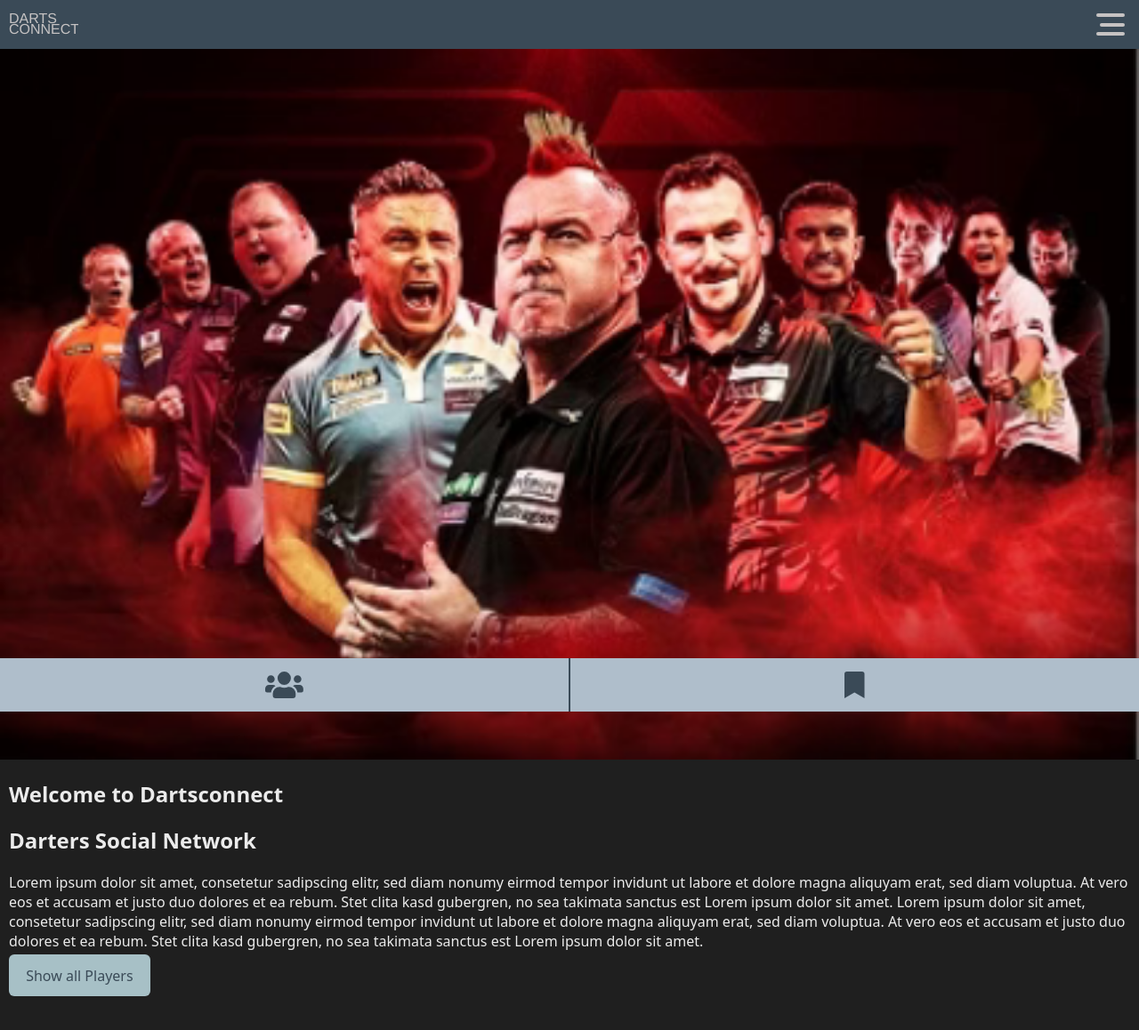
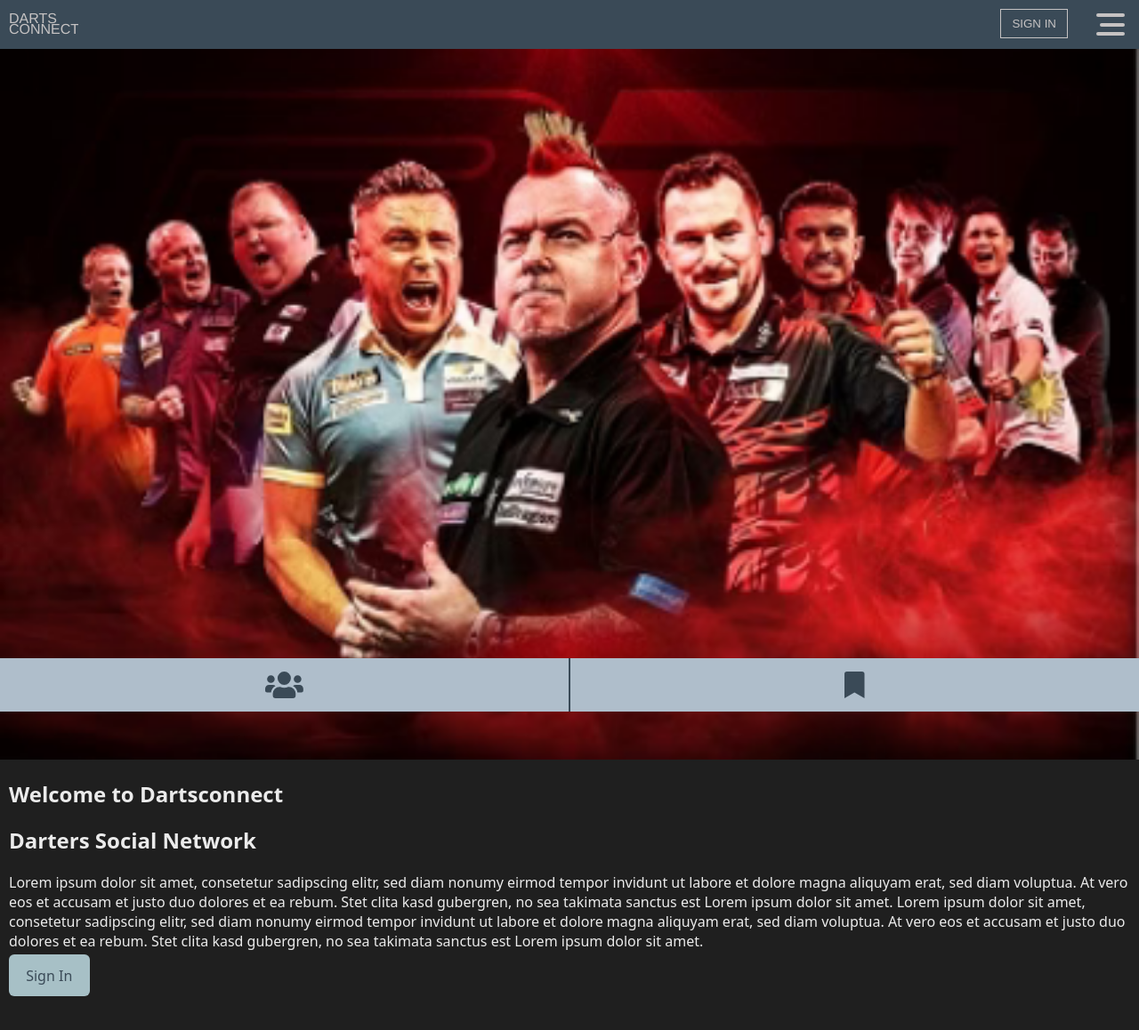
Before and after one commit to Wizzard26/capstone-project, a Next.js app: page / in a window 1280 px wide. Shown: the top 1158 px of the page at 89% size. Built offline with nearby package versions, Linux system fonts and the light colour scheme; no server answers.

Commit message:
add user actions and refactor session used areas

```diff
--- a/components/Header/index.js
+++ b/components/Header/index.js
@@ -1,6 +1,8 @@
 import styled, { css } from "styled-components";
 import Link from "next/link";
 import { StyledLink } from "@/components/StyledLink";
+import UserAction from "@/components/UserAction";
+
 export default function Header({ open, onToggle }) {
 
   return (
@@ -12,6 +14,7 @@ export default function Header({ open, onToggle }) {
   CONNECT" transform="translate(0 16)" fill="#c6c3c3" fontSize="16" fontFamily="HelveticaNeue-Medium, Helvetica Neue" fontWeight="500"><tspan x="0" y="0">DARTS</tspan><tspan x="0" y="12">CONNECT</tspan></text>
           </svg>
         </StyledLogo>
+        <UserAction />
         <StyledNavigation isOpen={open}>
           <StyledList>
             <StyledLink variant={'text-dark'} href={'/players'} onClick={onToggle}>Show Players</StyledLink>
--- /dev/null
+++ b/components/UserAction/index.js
@@ -0,0 +1,47 @@
+import styled from "styled-components";
+import {useSession, signIn, signOut} from "next-auth/react";
+import { useRouter } from "next/router";
+
+export default function UserAction() {
+  const { data: session } = useSession()
+  const router = useRouter();
+
+  return (
+    <>
+      {session
+        ?
+        <StyledUserActions>
+              Hello {session.user.name}
+          <StyledButton onClick={()=> signOut()}>Sign Out</StyledButton>
+        </StyledUserActions>
+        :
+        <StyledUserActions>
+              <StyledButton onClick={()=>(router.push('/auth'))}>Sign In</StyledButton>
+        </StyledUserActions>
+      }
+    </>
+  )
+}
+
+const StyledUserActions = styled.span`
+  display: inline-block;
+  position: absolute;
+  right: 80px;
+`;
+
+const StyledButton = styled.button`
+  background: transparent;
+  color: #C6C3C3;
+  border: 1px solid #C6C3C3;
+  border-radius: 0;
+  padding: 8px 12px;
+  margin-left: 15px;
+  text-transform: uppercase;
+  cursor: pointer;
+  transition: all .5s ease-in-out;
+
+  &:hover {
+    background: #C6C3C3;
+    color: #3A4A57;
+  }
+`;
--- a/pages/_app.js
+++ b/pages/_app.js
@@ -4,7 +4,9 @@ import Footer from "@/components/Footer";
 import { useState, useEffect } from "react";
 import styled from "styled-components";
 import { SWRConfig } from "swr";
-export default function App({ Component, pageProps }) {
+import { SessionProvider } from "next-auth/react";
+
+export default function App({ Component, pageProps: { session, ...pageProps }, }) {
   const [favorites, setFavorites] = useState([]);
   const [open, setOpen] = useState(false);
 
@@ -27,6 +29,7 @@ export default function App({ Component, pageProps }) {
 
   return (
     <>
+      <SessionProvider session={ session }>
         <SWRConfig
           value={{
             fetcher: async (...args) => {
@@ -44,6 +47,7 @@ export default function App({ Component, pageProps }) {
           <Footer />
           {open && <StyledOverlay onClick={handleToggle}></StyledOverlay>}
         </SWRConfig>
+      </SessionProvider>
     </>
   );
 }
--- a/pages/api/players/[id]/index.js
+++ b/pages/api/players/[id]/index.js
@@ -23,7 +23,7 @@ export default async function handler(request, response) {
 
   if (request.method === "DELETE") {
     try {
-      await Player.findByIdAndDelete({ _id: id });
+      await Player.findByIdAndDelete(id);
       return response.status(200).json({ status: "Player is deleted" });
     } catch (error) {
       return response.status(400).json({ status: error.message });
--- a/pages/index.js
+++ b/pages/index.js
@@ -2,8 +2,10 @@ import styled from "styled-components";
 import Image from "next/image";
 import { pageContent } from "@/lib/data";
 import { StyledLink } from "@/components/StyledLink";
+import { useSession } from "next-auth/react";
 
 export default function HomePage() {
+  const { data: session } = useSession();
   const content = pageContent.find((page) => page.name === "Home" );
 
   return (
@@ -12,7 +14,9 @@ export default function HomePage() {
       <h1>{content.headline}</h1>
       <h2>{content.subline}</h2>
       <p>{content.teaserText}</p>
-      <StyledLink variant="btn-primary" href="/players">Show all Players</StyledLink>
+      {!session &&
+        <StyledLink variant="btn-primary" href="/auth">Sign In</StyledLink>
+      }
     </StyledWrapper>
   );
 }
```
Also changed, not shown: pages/players/[id]/index.js (+9 -6 lines), pages/players/index.js (+6 -1 lines). Lines whose indentation alone changed are shown as unchanged.
